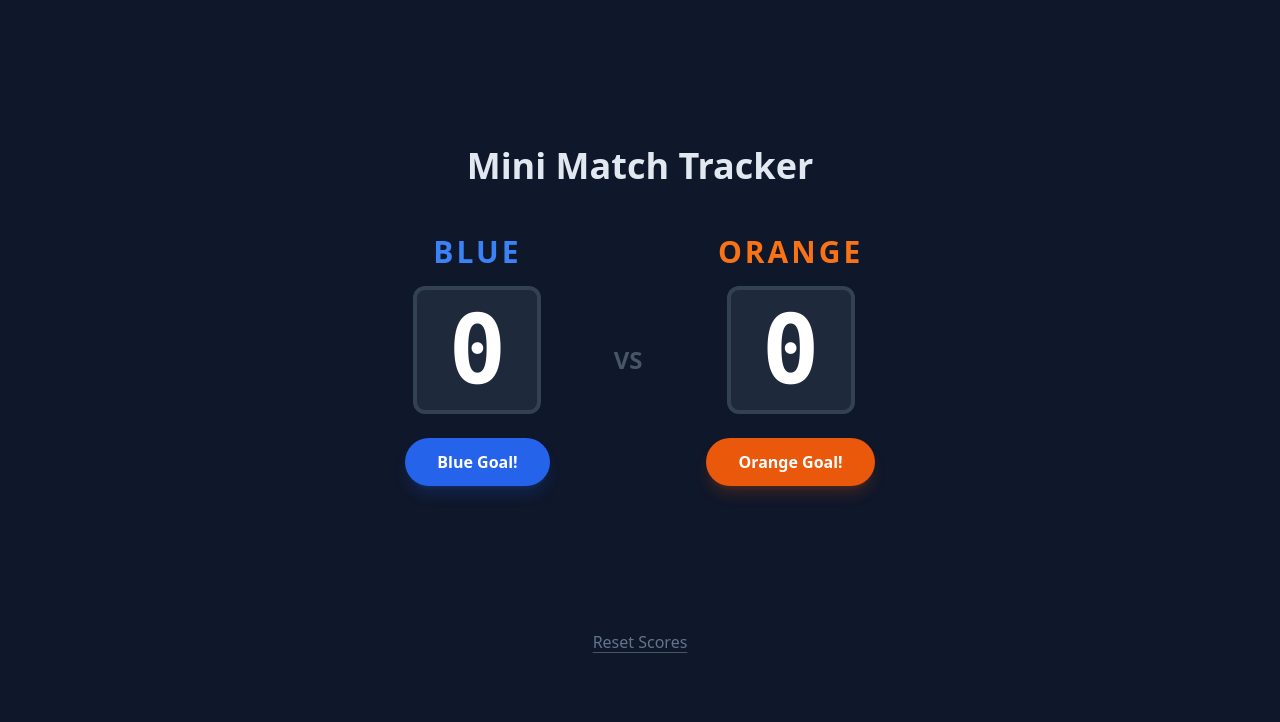
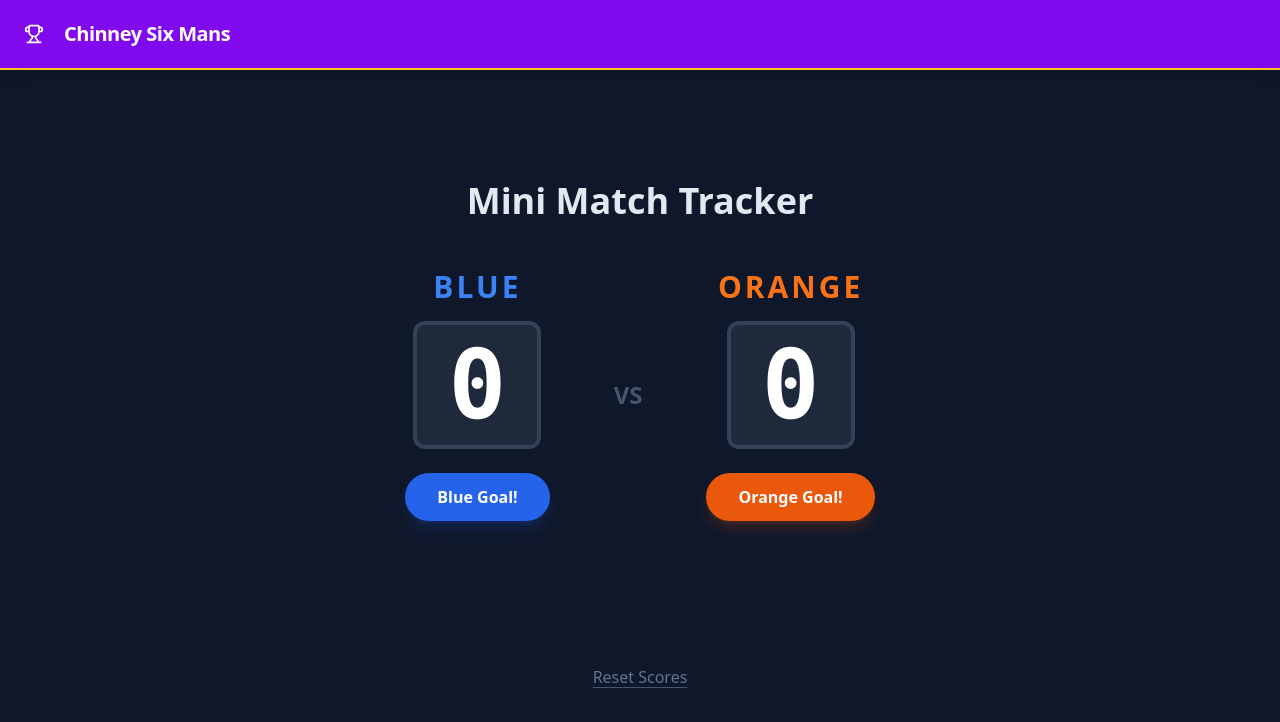
Before and after one commit to Callum-C/chinney-react-website, a React (Vite) app: page / in a window 1280 px wide. Shown: the top 722 px of the page. Built offline with nearby package versions, Linux system fonts and the light colour scheme.

Commit message:
Turn app into functions

```diff
--- a/index.html
+++ b/index.html
@@ -4,7 +4,7 @@
     <meta charset="UTF-8" />
     <link rel="icon" type="image/svg+xml" href="/vite.svg" />
     <meta name="viewport" content="width=device-width, initial-scale=1.0" />
-    <title>chinney-react-website</title>
+    <title>Chinney Six Mans</title>
   </head>
   <body>
     <div id="root"></div>
--- a/src/App.jsx
+++ b/src/App.jsx
@@ -1,4 +1,6 @@
 import React, { useState } from 'react';
+import { Trophy } from 'lucide-react'; // I added an icon for the header!
+
 // We import 'useState' above. This is a "Hook".
 // It is the magic function that lets React "remember" data (like a score)
 // and update the screen whenever that data changes.
@@ -28,24 +30,28 @@ export default function GoalCounter() {
     setOrangeScore(0);
   };
 
-  // --- JSX (The View) ---
-  // This looks like HTML, but it's JavaScript.
+  const renderHeader = () => {
     return (
-    <div className="min-h-screen bg-slate-900 flex flex-col items-center justify-center text-white font-sans">
+      <header className='w-full bg-chinney-purple border-b-2 border-chinney-gold p-4 shadow-lg' >
+        <div className='max-w-7x1 mx-auto flex items-center gap-3'>
+          <div className='p-2 bg-chinney-purple rounded-lg'>
+            <Trophy size={20} className='text-white'/>
+          </div>
+          <span className='text-xl font-bold tracking-tight'>Chinney Six Mans</span>
+        </div>
+      </header>
+    );
+  };
 
-      <h1 className="text-4xl font-bold mb-12 text-slate-200">Mini Match Tracker</h1>
-
-      {/* The Scoreboard Container */}
-      <div className="flex gap-16 items-center mb-12">
-
-        {/* BLUE TEAM SECTION */}
+  const renderScoreboard = () => {
+    return (
+      <div className='flex gap-16 items-center mb-12'>
+        {/* BLUE TEAM */}
         <div className="flex flex-col items-center">
           <h2 className="text-blue-500 text-3xl font-bold mb-4 uppercase tracking-widest">Blue</h2>
-          {/* Displaying the State variable */}
           <div className="text-8xl font-mono font-black mb-6 bg-slate-800 w-32 h-32 flex items-center justify-center rounded-xl border-4 border-slate-700">
             {blueScore}
           </div>
-          {/* connecting the button click to our function */}
           <button
             onClick={handleBlueGoal}
             className="bg-blue-600 hover:bg-blue-500 text-white font-bold py-3 px-8 rounded-full transition-all shadow-lg shadow-blue-600/20 active:scale-95"
@@ -56,7 +62,7 @@ export default function GoalCounter() {
 
         <div className="text-slate-600 text-2xl font-bold">VS</div>
 
-        {/* ORANGE TEAM SECTION */}
+        {/* ORANGE TEAM */}
         <div className="flex flex-col items-center">
           <h2 className="text-orange-500 text-3xl font-bold mb-4 uppercase tracking-widest">Orange</h2>
           <div className="text-8xl font-mono font-black mb-6 bg-slate-800 w-32 h-32 flex items-center justify-center rounded-xl border-4 border-slate-700">
@@ -69,10 +75,12 @@ export default function GoalCounter() {
             Orange Goal!
           </button>
         </div>
+      </div>
+    );
+  };
 
-      </div>
-
-      {/* CONDITIONAL RENDERING (Show text only if someone is leading) */}
+  const renderStatusMessage = () => {
+    return (
       <div className="h-16 mb-8 text-center">
         {blueScore > orangeScore && (
           <p className="text-blue-400 text-2xl font-bold animate-bounce">Blue is winning!</p>
@@ -84,6 +92,24 @@ export default function GoalCounter() {
           <p className="text-slate-400 text-xl font-medium">It's a tie game!</p>
         )}
       </div>
+    );
+  };
+
+  // --- JSX (The View) ---
+  // This looks like HTML, but it's JavaScript.
+  return (
+
+    <div className="min-h-screen bg-slate-900 flex flex-col text-white font-sans">
+
+      {renderHeader()}
+
+      <main className='flex-grow flex flex-col items-center justify-center'>
+
+        <h1 className="text-4xl font-bold mb-12 text-slate-200">Mini Match Tracker</h1>
+
+        {renderScoreboard()}
+
+        {renderStatusMessage()}
 
         {/* Reset Button */}
         <button
@@ -92,7 +118,7 @@ export default function GoalCounter() {
         >
           Reset Scores
         </button>
-
+      </main>
     </div>
   );
 }
--- a/tailwind.config.js
+++ b/tailwind.config.js
@@ -9,6 +9,7 @@ export default {
       colors: {
         // We define your brand color here once, and use it everywhere!
         'chinney-purple': '#800aed',
+        'chinney-gold': '#fac524',
         'chinney-dark': '#0f0f0f', // Optional: a custom dark background if you want
       },
     },
```
Lines whose indentation alone changed are shown as unchanged.
